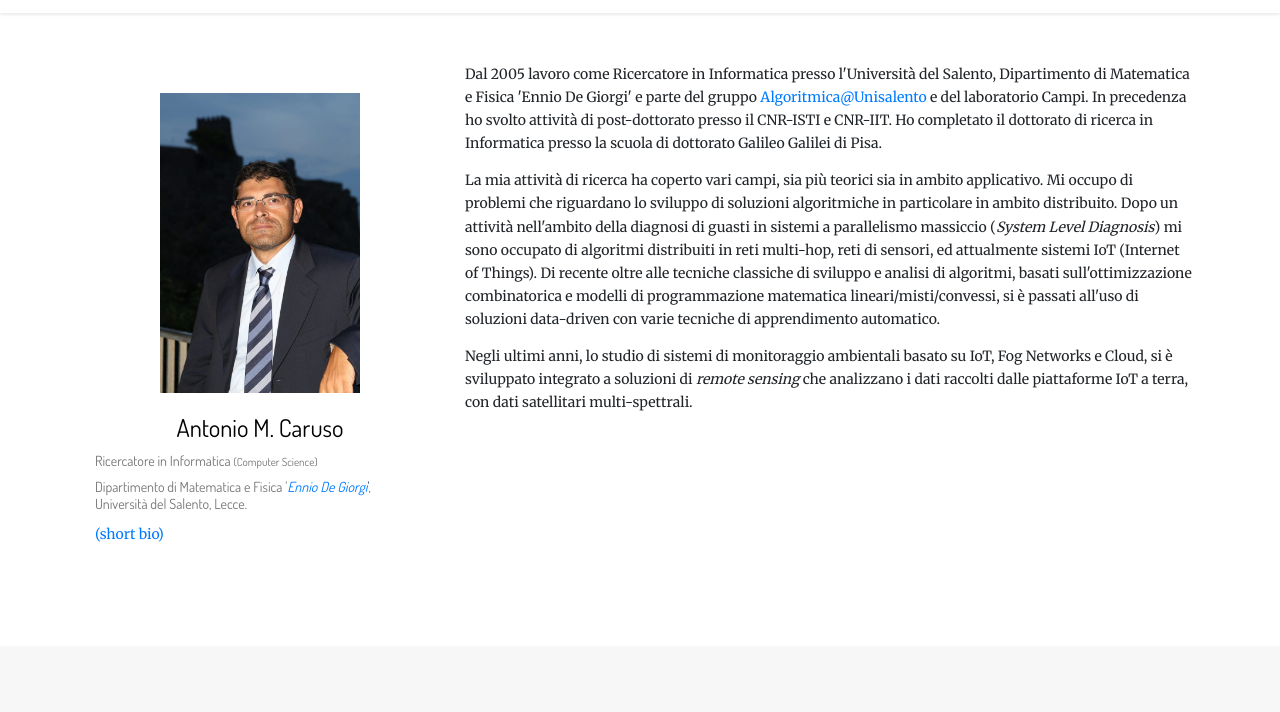
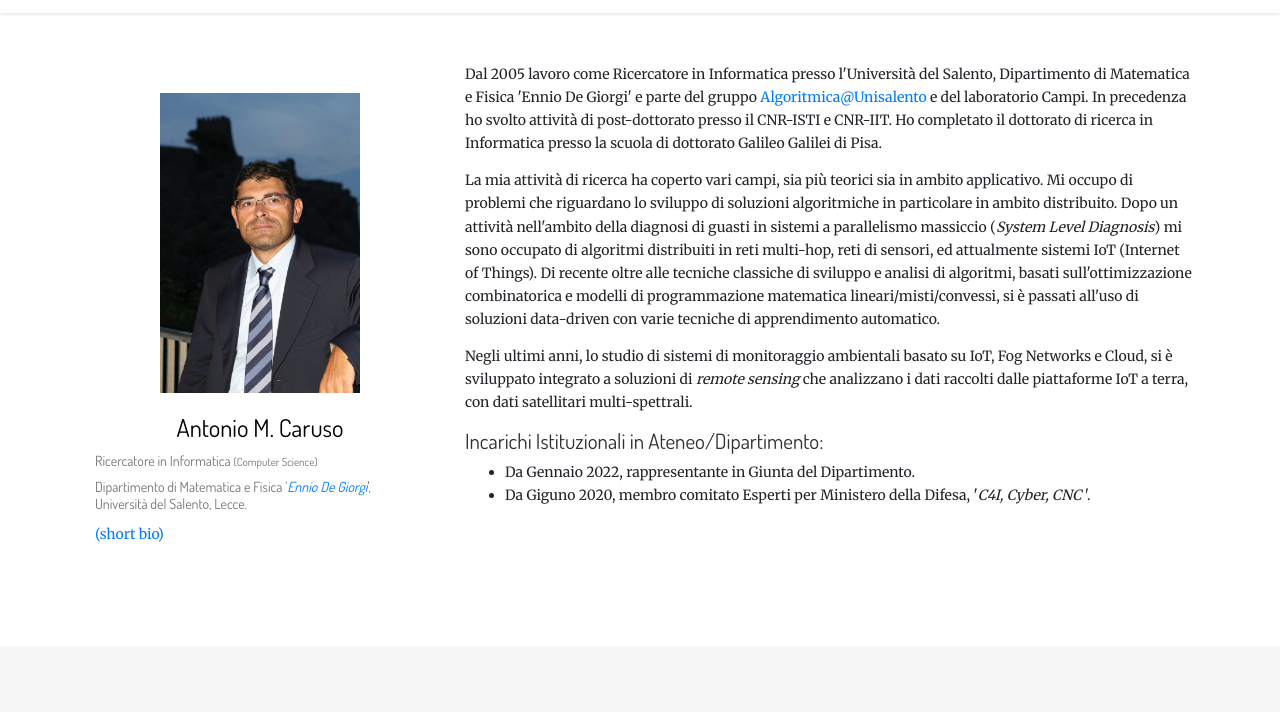
Before and after one commit to antoniocaruso/antoniocaruso.github.io, a plain HTML site: page index.html in a window 1280 px wide. Shown: the part 77-789 px from the top of the page. Drawn offline with nearby package versions, Linux system fonts and the light colour scheme; some icons are missing.

Commit message:
aggiunto giunta e nato.

```diff
--- a/index.html
+++ b/index.html
@@ -106,6 +106,15 @@
           Dopo un attività nell'ambito della diagnosi di guasti in sistemi a parallelismo massiccio (<em>System Level Diagnosis</em>) mi sono occupato di algoritmi distribuiti in reti multi-hop, reti di sensori, ed attualmente sistemi IoT (Internet of Things). Di recente oltre alle tecniche classiche di sviluppo e analisi di algoritmi, basati sull'ottimizzazione combinatorica e modelli di programmazione matematica lineari/misti/convessi, si è passati all'uso di soluzioni data-driven con varie tecniche di apprendimento automatico.<p>
           <p>Negli ultimi anni, lo studio di sistemi di monitoraggio ambientali basato su IoT, Fog Networks e Cloud, si è sviluppato integrato a soluzioni di <em>remote sensing</em>
           che analizzano i dati raccolti dalle piattaforme IoT a terra, con dati satellitari multi-spettrali.</p>
+
+          <h4>Incarichi Istituzionali in Ateneo/Dipartimento:</h4>
+          <ul>
+            <li>Da Gennaio 2022, rappresentante in Giunta del Dipartimento.</li>
+            <li>Da Giguno 2020, membro comitato Esperti per Ministero della Difesa, '<em>C4I, Cyber, CNC </em>'.</li>
+          </ul>
+
+
+
         </div>
       </div>
     </div>
```
